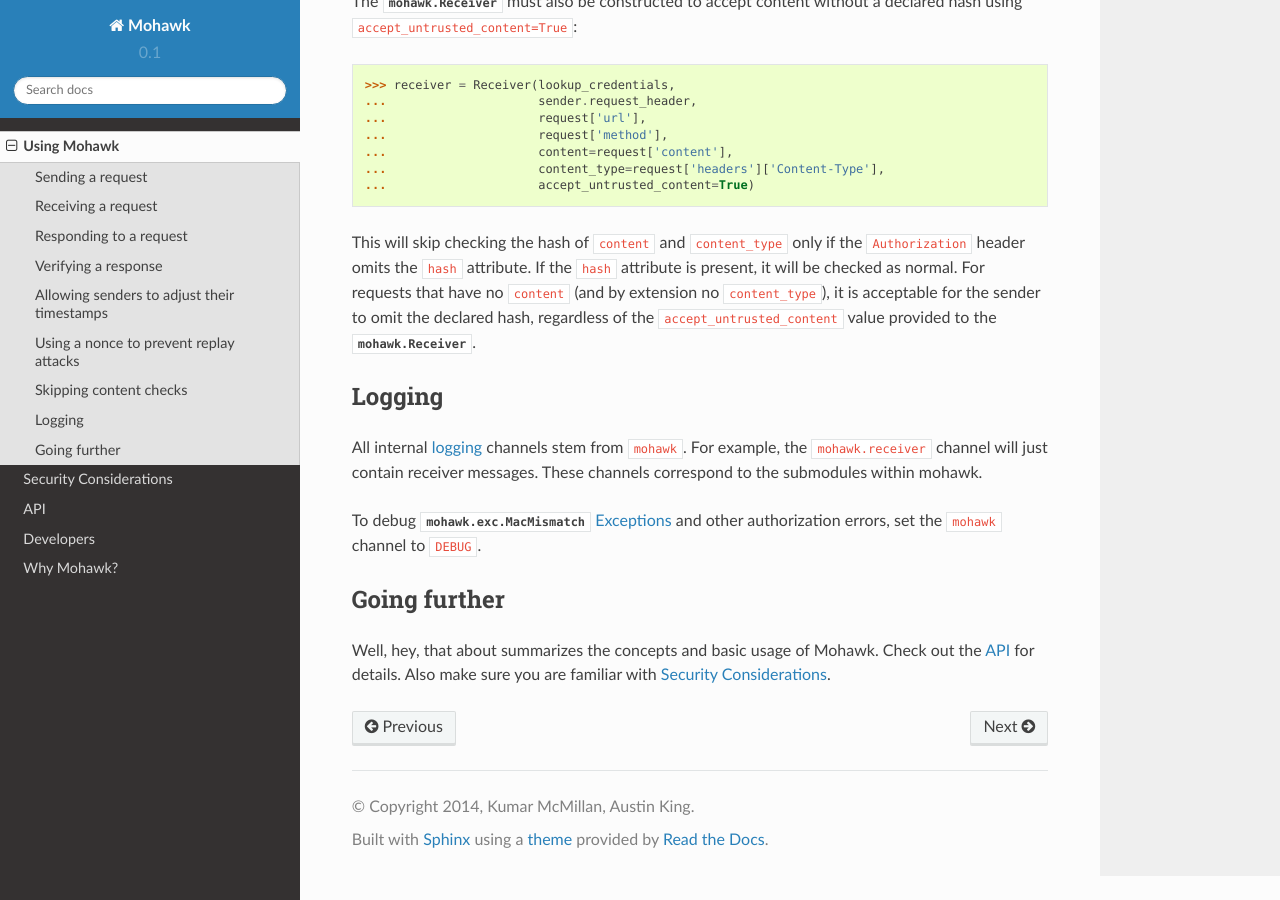
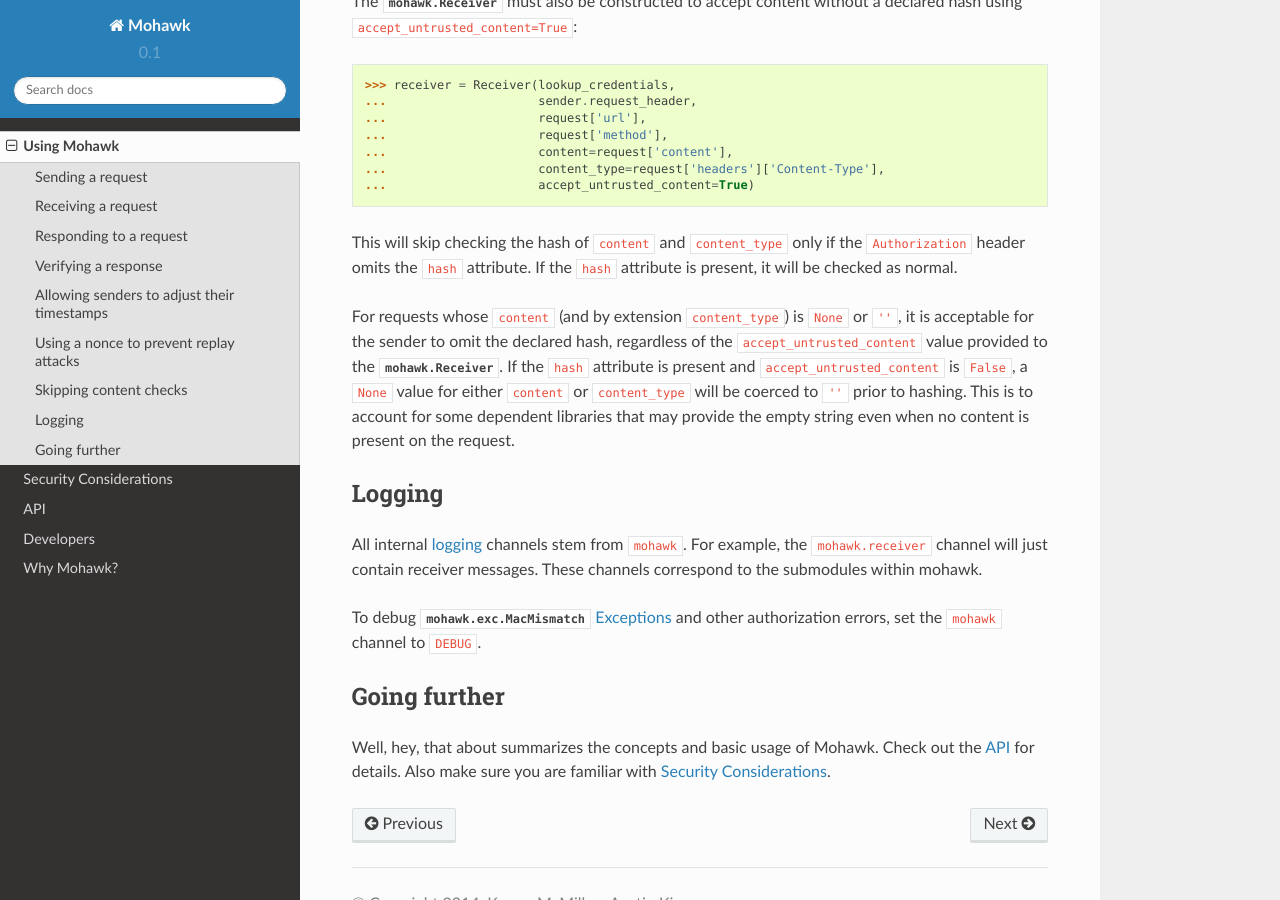
Before and after one commit to kumar303/mohawk, a Sphinx documentation site: the page built from docs/usage.rst, in a window 1280 px wide and 900 px high, scrolled down 6188 px. Built offline with Sphinx 7.4.7 and the Read the Docs theme 2.0.0, drawn with Linux system fonts in a browser that asks for light colours.

Commit message:
Update usage docs

```diff
--- a/docs/usage.rst
+++ b/docs/usage.rst
@@ -393,10 +393,16 @@
 
 This will skip checking the hash of ``content`` and ``content_type`` only if
 the ``Authorization`` header omits the ``hash`` attribute. If the ``hash``
-attribute is present, it will be checked as normal. For requests that have no
-``content`` (and by extension no ``content_type``), it is acceptable
-for the sender to omit the declared hash, regardless of the
-``accept_untrusted_content`` value provided to the :class:`mohawk.Receiver`.
+attribute is present, it will be checked as normal.
+
+For requests whose ``content`` (and by extension ``content_type``) is ``None``
+or ``''``, it is acceptable for the sender to omit the declared hash,
+regardless of the ``accept_untrusted_content`` value provided to the
+:class:`mohawk.Receiver`. If the ``hash`` attribute is present and
+``accept_untrusted_content`` is ``False``, a ``None`` value for either
+``content`` or ``content_type`` will be coerced to ``''`` prior to hashing.
+This is to account for some dependent libraries that may provide the empty
+string even when no content is present on the request.
 
 Logging
 =======
```
